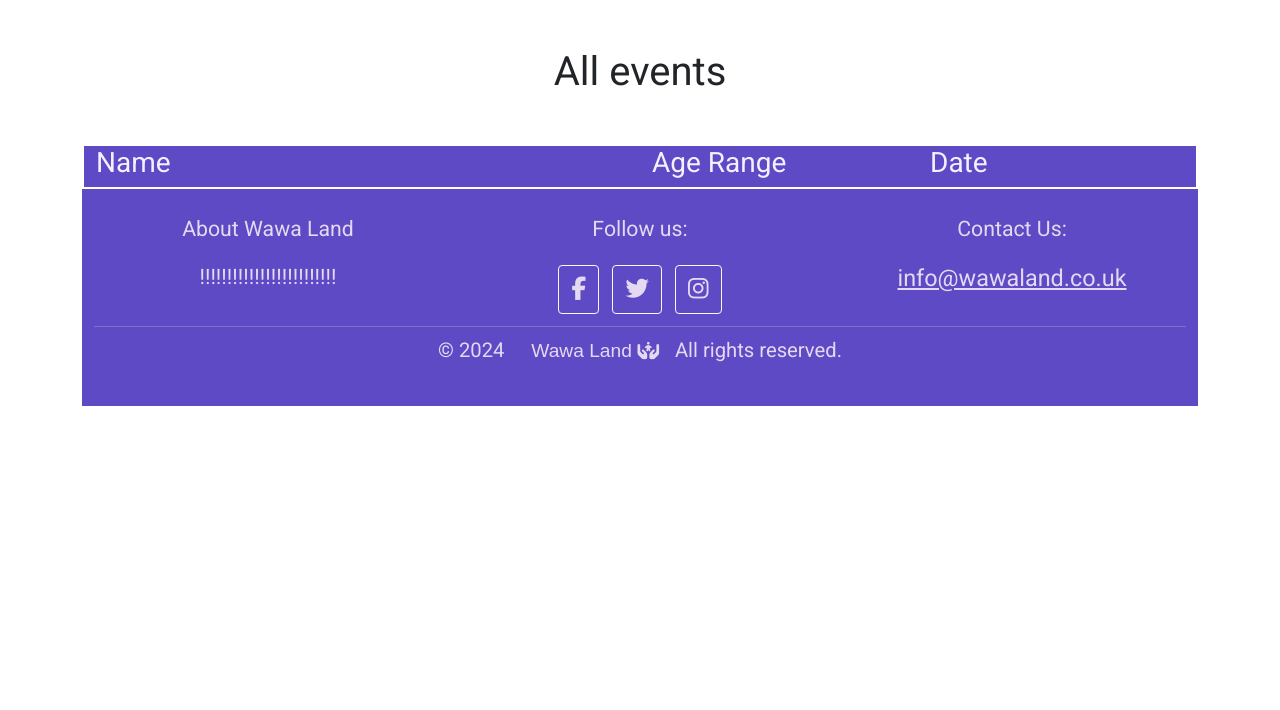
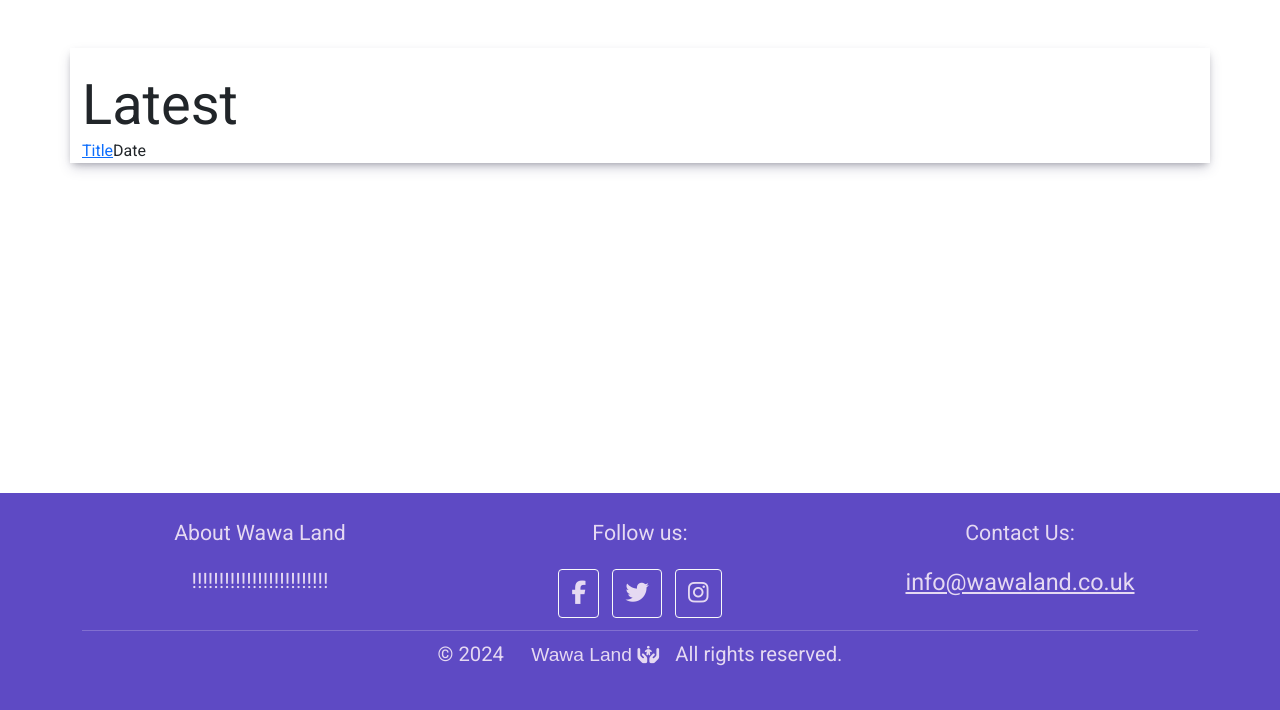
Before and after one commit to bpstephanie/wawa-land, a Django app: template event/templates/event/event_list.html in a window 1280 px wide. Shown: the part 90-800 px from the top of the page. Run offline with Django 4.2, Linux system fonts and the light colour scheme; the template is opened without the code that fills it, so the values that code supplies are empty; some libraries are stand-ins or nearby versions; some web fonts are replaced.

Commit message:
Set up pathway for users to see individual event, update event_list.html, create event_detail.html

```diff
--- a/event/templates/event/event_list.html
+++ b/event/templates/event/event_list.html
@@ -1,32 +1,32 @@
 {% extends 'base.html' %}
 {% block content %}
 {% load static %}
-<h1 class="text-center m-5">All events</h1>
-<div class="container">
-    <div class="container">
-        <div class="row bg-dark white-border light-text no-gutters">
-            <div class="col-sm-6">
-                <h3>Name</h3>
-            </div>
-            <div class="col-sm-3">
-                <h3>Age Range</h3>
-            </div>
-            <div class="col-sm-3">
-                <h3>Date</h3>
-            </div>
-        {% for event in event_list %}
-        <div class="row bg-dark white-border light-text no-gutters">
-            <div class="col-sm-6">
-                <h4>{{ event.title }}</h4>
-            </div>
-            <div class="col-sm-3">
-                <h5>{{ event.age_range }}</h5>
-            </div>
-            <div class="col-sm-3">
-                <h5>{{ event.event_date }}</h5>
+<div class="container flex-auto mx-auto pb-8 my-5 box-shadow">
+    <div class="grid grid-cols-12 gap-7 lg:mx-4">
+        <div class="col-span-12  lg:col-span-8">
+            <div class="p-6 mt-4">
+                <aside>
+                    <span class="h3 display-4">Latest</span>
+                    <div class="d-flex pt-6 cursor-pointer">
+                        <a class=" display-8 hover:inferline">Title</a>
+                        <div>
+                            <span class="mt-2 text-sm"> Date</span>
+                        </div>
+                    </div>
+                    {% for event in event_list %}
+                    <div class="">
+                        <div class="d-flex pt-6 cursor-pointer">
+                            <a class=" display-8 hover:inferline" href="{% url 'event_detail' event.slug %}">{{ event.title }}</a>
+                            <div>
+                                <span class="mt-2 text-sm">{{ event.event_date }}</span>
+                            </div>
+                        </div>
+                        <hr />
+                    </div>
+                    {% endfor %}
+                </aside>
             </div>
         </div>
-        {% endfor %}
     </div>
 </div>
 {% endblock content %}
--- a/event/urls.py
+++ b/event/urls.py
@@ -1,7 +1,7 @@
+from django.urls import path
 from . import views
-from django.urls import path
 
 urlpatterns = [
+    path('<slug:slug>/', views.event_detail, name='event_detail'),
     path('', views.EventList.as_view(), name='event'),
-    path('<slug:slug>/', views.event_detail, name='event_detail'),
 ]
--- a/static/css/style.css
+++ b/static/css/style.css
@@ -21,7 +21,14 @@ body {
     min-height: 100vh;
 }
 
-/* Nav bar -------------------------------------------------- */
+.padding-l {
+    padding-left: 0;
+}
+
+.box-shadow {
+    box-shadow: rgba(50, 50, 93, 0.25) 0px 6px 12px -2px, rgba(0, 0, 0, 0.3) 0px 3px 7px -3px;
+}
+
 .bg-dark {
     background-color:  rgb(94, 74, 196) !important;
 }
@@ -37,6 +44,8 @@ body {
 .light-text {
     color: rgb(245, 239, 255);
 }
+
+/* Nav bar -------------------------------------------------- */
 
 .brand {
     padding: 1%;
@@ -76,13 +85,6 @@ footer .brand > i {
 }
 
 /* index.html -------------------------------------------------- */
-.index-header {
-    margin-top: 3%;
-    background-color: #fff;
-    box-shadow: rgba(0, 0, 0, 0.24) 0px 3px 8px;
-    padding-left: 0;
-    box-shadow: rgba(50, 50, 93, 0.25) 0px 6px 12px -2px, rgba(0, 0, 0, 0.3) 0px 3px 7px -3px;
-}
 
 .header-card {
     border: transparent;
--- a/templates/blog.html
+++ b/templates/blog.html
@@ -1,10 +1,10 @@
 {% extends "base.html" %}
 
 {% block content %}
-<div class="container flex-auto mx-auto bg-light pb-8 my-5">
+<div class="container flex-auto mx-auto pb-8 my-5 box-shadow">
     <div class="grid grid-cols-12 gap-7 lg:mx-4">
         <div class="col-span-12  lg:col-span-8">
-            <div class="p-4 mt-4 bg-white border-t border-b lg:rounded lg:border">
+            <div class="p-6 mt-4">
                 <aside>
                     <span class="h3 display-4">Latest</span>
                     {% for post in post_list %}
--- a/templates/index.html
+++ b/templates/index.html
@@ -4,7 +4,7 @@
 <link rel="stylesheet" href="{% static 'css/index.css' %}">
 {% block content %}
 <!-- Header -->
-<div class="container index-header">
+<div class="container mt-3 box-shadow padding-l">
     <div class="row">
         <div class="col">
             <div class="jumbotron">
--- a/wawaland/urls.py
+++ b/wawaland/urls.py
@@ -18,7 +18,7 @@ from django.contrib import admin
 from django.urls import path, include
 
 urlpatterns = [
-    path("events/", include("event.urls"), name="event-urls"),
+    path("event/", include("event.urls"), name="event-urls"),
     path('admin/', admin.site.urls),
     path('summernote/', include('django_summernote.urls')),
     path("", include("blog.urls"), name="blog-urls"),
```
Also changed, not shown: event/templates/event/event_detail.html (added, +32 -0 lines), event/templates/event/events.html (deleted, +0 -17 lines), event/views.py (+6 -5 lines), 1 other file.
